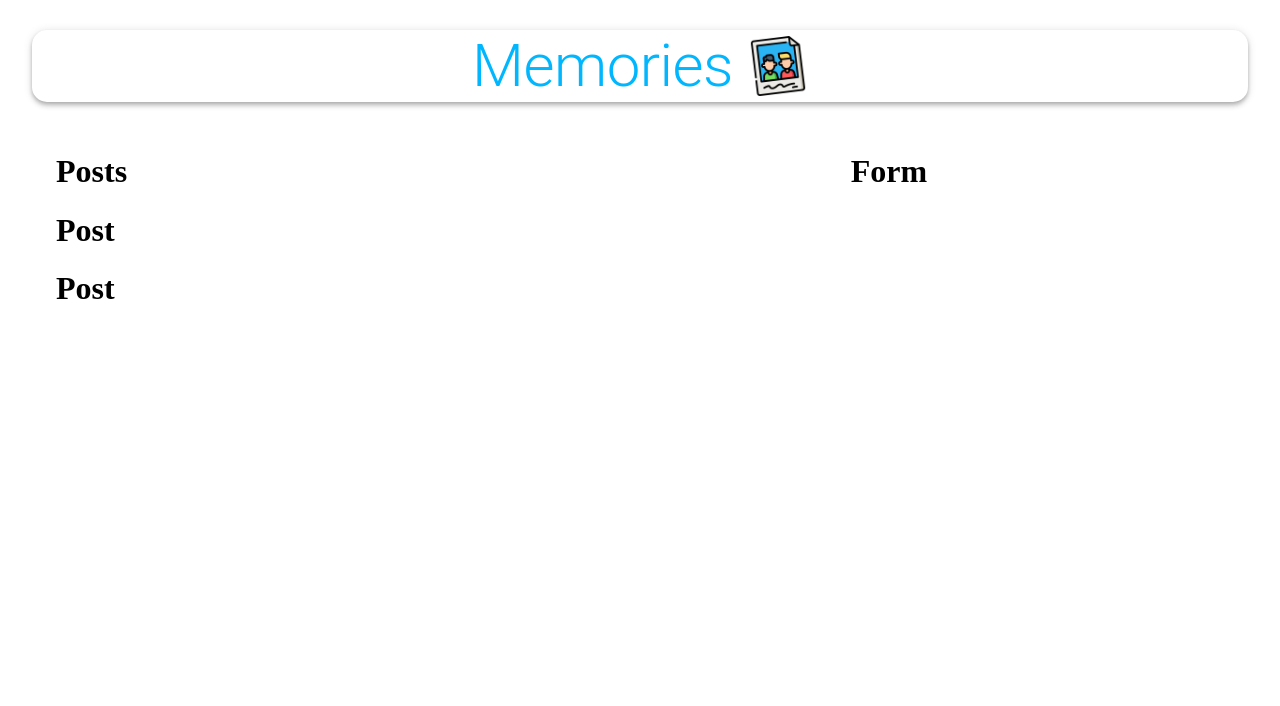
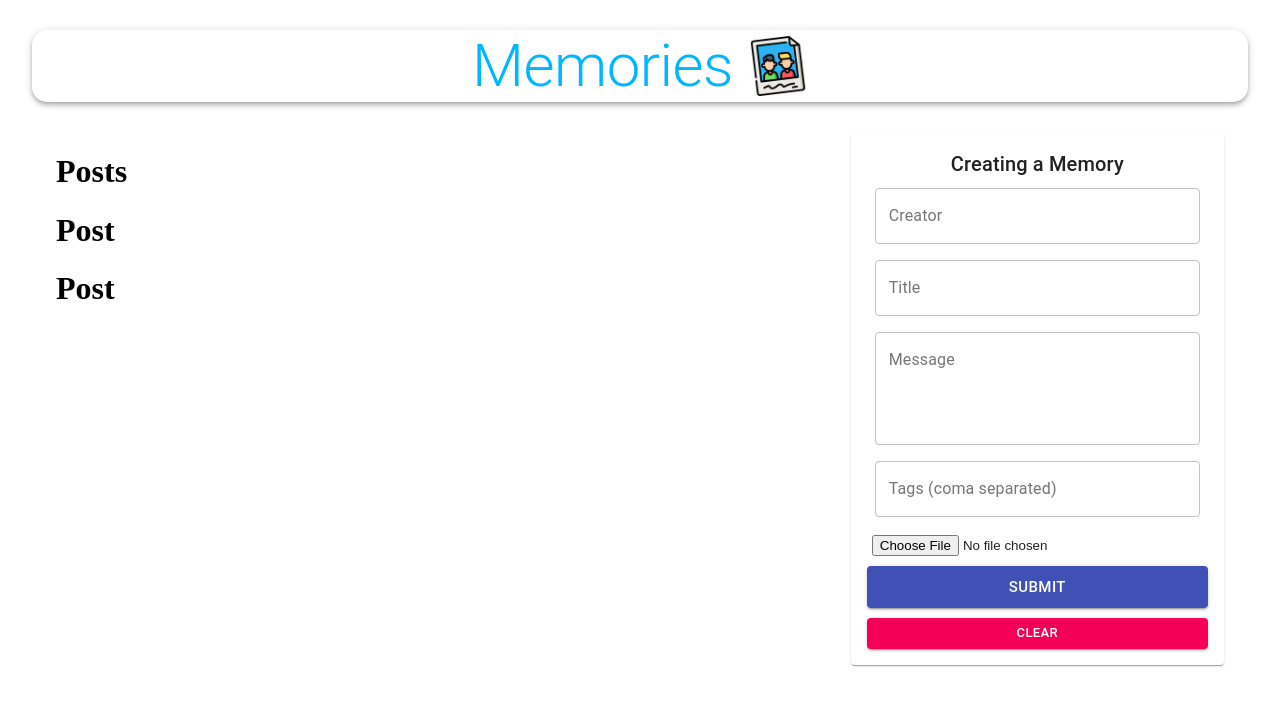
Before and after one commit to daw-maj-pl/memories-mern-app, a React (Create React App) app in the folder client/: page / in a window 1280 px wide. Shown: the top 706 px of the page. Built offline with nearby package versions, Linux system fonts and the light colour scheme; no server answers.

Commit message:
Create form and add styles

```diff
--- a/client/src/components/Form/Form.js
+++ b/client/src/components/Form/Form.js
@@ -1,7 +1,98 @@
-import React from 'react';
+import React, { useState } from 'react';
+import { TextField, Button, Typography, Paper } from '@material-ui/core';
+import FileBase from 'react-file-base64';
+import useStyles from './styles';
 
 const Form = () => {
-  return <h1>Form</h1>;
+  const [postData, setPostData] = useState({
+    creator: '',
+    title: '',
+    message: '',
+    tags: '',
+    selectedFile: ''
+  });
+  const classes = useStyles();
+
+  const handleSubmit = () => {};
+
+  const clear = () => {};
+
+  return (
+    <Paper className={classes.paper}>
+      <form
+        autoComplete="off"
+        noValidate
+        className={`${classes.root} ${classes.form}`}
+        onSubmit={handleSubmit}
+      >
+        <Typography variant="h6">Creating a Memory</Typography>
+        <TextField
+          name="creator"
+          variant="outlined"
+          label="Creator"
+          fullWidth
+          value={postData.creator}
+          onChange={e => setPostData({ ...postData, creator: e.target.value })}
+        />
+        <TextField
+          name="title"
+          variant="outlined"
+          label="Title"
+          fullWidth
+          value={postData.title}
+          onChange={e => setPostData({ ...postData, title: e.target.value })}
+        />
+        <TextField
+          name="message"
+          variant="outlined"
+          label="Message"
+          fullWidth
+          multiline
+          minRows={4}
+          value={postData.message}
+          onChange={e => setPostData({ ...postData, message: e.target.value })}
+        />
+        <TextField
+          name="tags"
+          variant="outlined"
+          label="Tags (coma separated)"
+          fullWidth
+          value={postData.tags}
+          onChange={e =>
+            setPostData({ ...postData, tags: e.target.value.split(',') })
+          }
+        />
+        <div className={classes.fileInput}>
+          <FileBase
+            type="file"
+            multiple={false}
+            onDone={({ base64 }) =>
+              setPostData({ ...postData, selectedFile: base64 })
+            }
+          />
+        </div>
+        <Button
+          className={classes.buttonSubmit}
+          variant="contained"
+          color="primary"
+          size="large"
+          type="submit"
+          fullWidth
+        >
+          Submit
+        </Button>
+        <Button
+          variant="contained"
+          color="secondary"
+          size="small"
+          onClick={clear}
+          fullWidth
+        >
+          Clear
+        </Button>
+      </form>
+    </Paper>
+  );
 };
 
 export default Form;
--- /dev/null
+++ b/client/src/components/Form/styles.js
@@ -0,0 +1,24 @@
+import { makeStyles } from '@material-ui/core/styles';
+
+export default makeStyles(theme => ({
+  root: {
+    '& .MuiTextField-root': {
+      margin: theme.spacing(1)
+    }
+  },
+  paper: {
+    padding: theme.spacing(2)
+  },
+  form: {
+    display: 'flex',
+    flexWrap: 'wrap',
+    justifyContent: 'center'
+  },
+  fileInput: {
+    width: '97%',
+    margin: '10px 0'
+  },
+  buttonSubmit: {
+    marginBottom: 10
+  }
+}));
```
